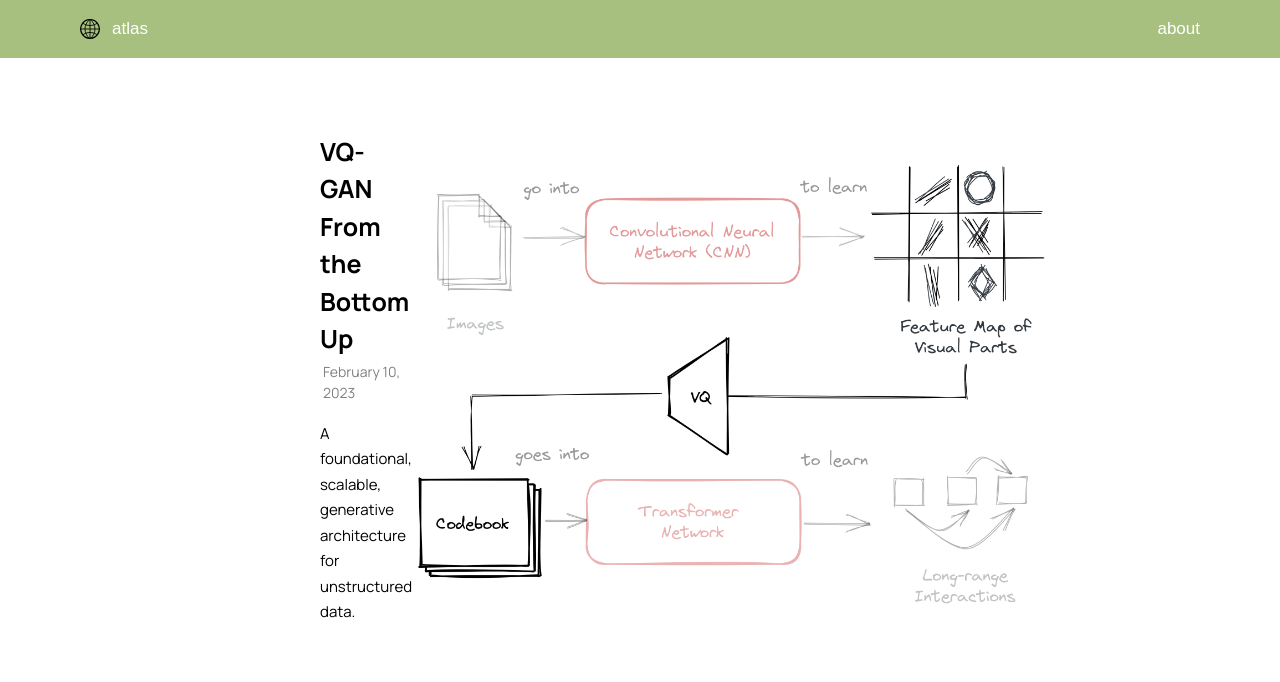
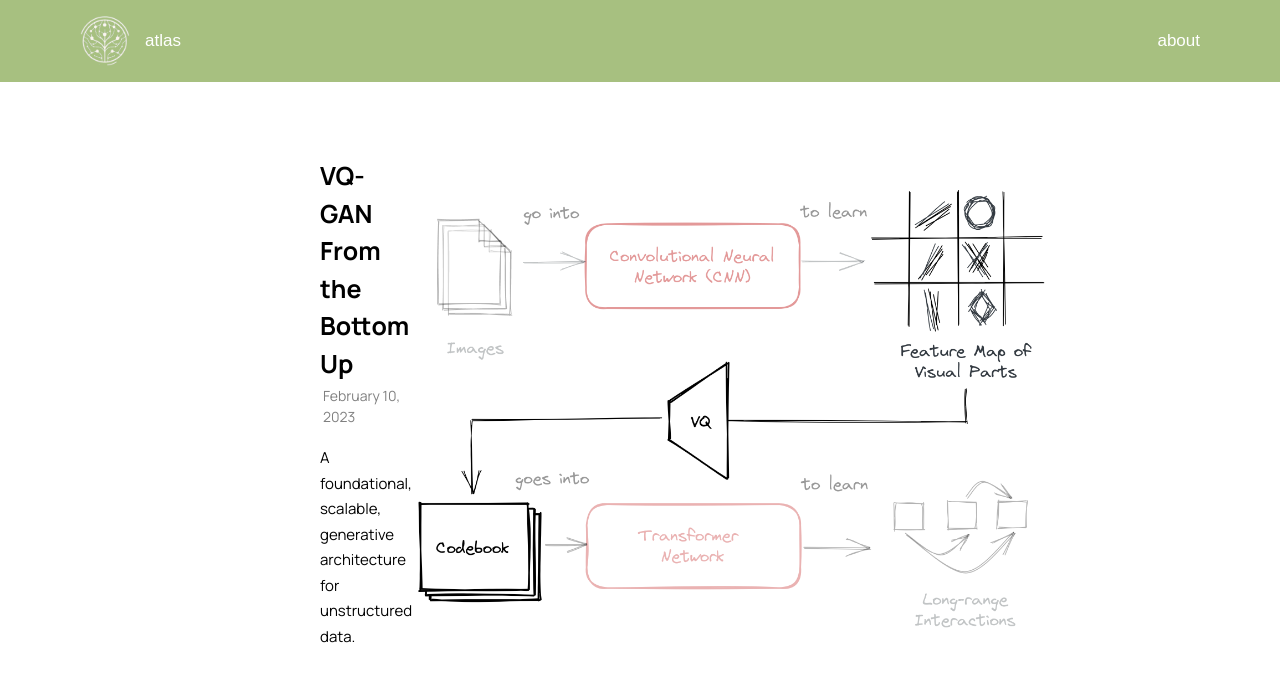
Before and after one commit to devs-atlas/atlas, a Next.js app: page / in a window 1280 px wide. Shown: the top 682 px of the page. Built offline with nearby package versions, Linux system fonts and the light colour scheme; a web font is replaced by a local one.

Commit message:
feat: new icon

```diff
--- a/src/components/Navbar.module.css
+++ b/src/components/Navbar.module.css
@@ -20,5 +20,5 @@
 .icon {
   display: flex;
   align-items: center;
-  gap: 12px;
+  gap: 15px;
 }
--- a/src/components/navbar.tsx
+++ b/src/components/navbar.tsx
@@ -10,10 +10,10 @@ export default function Navbar() {
         <div className={styles.icon}>
           <Image
             priority
-            src="/icon.svg"
+            src="/icon.png"
             alt="atlas icon"
-            width={20}
-            height={20}
+            width={50}
+            height={50}
           />
           {/* TODO: use new icon */}
           <Link href="/">atlas</Link>
```
Also changed, not shown: public/icon.png, public/icon.svg (deleted).
